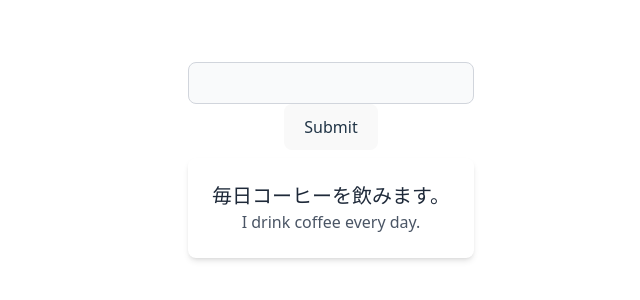
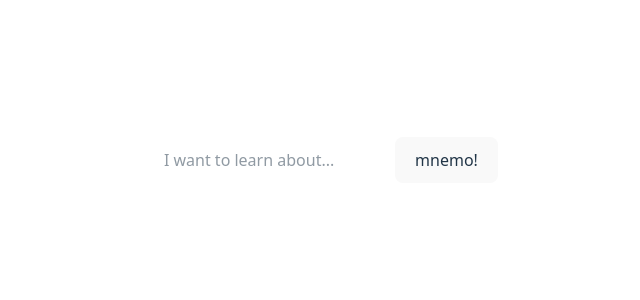
Before and after one commit to mtychu/mnemo, a React (Vite) app in the folder frontend/: page / in a window 1280 px wide. Shown: the part 240-540 px from the top of the page, without its empty margins (309-949 px from the left). Built offline with nearby package versions, Linux system fonts and the light colour scheme.

Commit message:
display sentence cards dynamically on the frontend

```diff
--- a/frontend/index.html
+++ b/frontend/index.html
@@ -4,7 +4,7 @@
     <meta charset="UTF-8" />
     <link rel="icon" type="image/svg+xml" href="src/assets/memo.svg" />
     <meta name="viewport" content="width=device-width, initial-scale=1.0" />
-    <title>mnemo!</title>
+    <title>mnemo.</title>
   </head>
   <body>
     <div id="root"></div>
--- a/frontend/src/App.tsx
+++ b/frontend/src/App.tsx
@@ -1,10 +1,10 @@
 import "./App.css";
-import NewWord from "./components/NewWord";
+import NewWordPage from "./pages/NewWordPage";
 
 function App() {
   return (
     <>
-      <NewWord></NewWord>
+      <NewWordPage></NewWordPage>
     </>
   );
 }
--- /dev/null
+++ b/frontend/src/components/Button.tsx
@@ -0,0 +1,15 @@
+type ButtonProps = {
+  onClick?: () => void;
+  disabled?: boolean;
+  text?: string;
+};
+
+function Button({ onClick, disabled = false, text = "hello" }: ButtonProps) {
+  return (
+    <button onClick={onClick} disabled={disabled}>
+      {text}
+    </button>
+  );
+}
+
+export default Button;
--- /dev/null
+++ b/frontend/src/components/SentenceCard.tsx
@@ -0,0 +1,18 @@
+type SentenceCardProps = {
+  exampleSentence?: string;
+  translation?: string;
+};
+
+function SentenceCard({
+  exampleSentence = "毎日コーヒーを飲みます。",
+  translation = "I drink coffee every day.",
+}: SentenceCardProps) {
+  return (
+    <div className="p-4 border rounded mb-2">
+      <h2>{exampleSentence}</h2>
+      <p>{translation}</p>
+    </div>
+  );
+}
+
+export default SentenceCard;
--- /dev/null
+++ b/frontend/src/components/TextInput.tsx
@@ -0,0 +1,20 @@
+import type { ChangeEvent } from "react";
+
+type TextInputProps = {
+  value: string;
+  onChange: (e: ChangeEvent<HTMLInputElement>) => void;
+  placeholder?: string;
+};
+
+function TextInput({ value, onChange, placeholder = "" }: TextInputProps) {
+  return (
+    <input
+      type="input"
+      value={value}
+      onChange={onChange}
+      placeholder={placeholder}
+    ></input>
+  );
+}
+
+export default TextInput;
--- a/frontend/src/components/NewWord.tsx
+++ b/frontend/src/pages/NewWordPage.tsx
@@ -1,8 +1,12 @@
 import { useEffect, useState, type ChangeEvent } from "react";
+import Button from "../components/Button";
+import TextInput from "../components/TextInput";
+import SentenceCard from "../components/SentenceCard";
 
-function NewWord() {
+function NewWordPage() {
   const [term, setTerm] = useState("");
   const [definition, setDefinition] = useState("");
+  const [sentences, setSentences] = useState([]);
   const [loading, setLoading] = useState(false);
 
   const handleSubmit = async () => {
@@ -20,6 +24,7 @@ function NewWord() {
       // Have to await the JSON parse to get your actual data object
       const data = await response.json();
       setDefinition(data);
+      setSentences(data.example_sentences);
     } catch (err) {
       console.error(err);
     } finally {
@@ -42,27 +47,22 @@ function NewWord() {
 
   return (
     <div>
-      <input
-        type="text"
+      <TextInput
         value={term}
         onChange={handleChange}
-        className="bg-gray-50 border border-gray-300 text-gray-900 text-sm rounded-lg focus:ring-blue-500 focus:border-blue-500 block w-full p-2.5 dark:bg-gray-700 dark:border-gray-600 dark:placeholder-gray-400 dark:text-white dark:focus:ring-blue-500 dark:focus:border-blue-500"
-      ></input>
-      <button
-        className="border-purple-200 text-white-500 hover:border-transparent hover:bg-purple-600 hover:text-white active:bg-purple-700 ..."
-        onClick={handleSubmit}
-      >
-        Submit
-      </button>
+        placeholder="I want to learn about..."
+      ></TextInput>
+      <Button onClick={handleSubmit} text="mnemo!" />
       {loading && <p>Loading...</p>}
-      <div className="bg-white shadow-md mt-2 rounded-lg p-6 max-w-sm">
-        <h2 className="text-xl font-semibold text-gray-800">
-          毎日コーヒーを飲みます。
-        </h2>
-        <p className="text-gray-600">I drink coffee every day.</p>
-      </div>
+      {sentences.map(({ sentence, translation }, index) => (
+        <SentenceCard
+          key={index}
+          exampleSentence={sentence}
+          translation={translation}
+        />
+      ))}
     </div>
   );
 }
 
-export default NewWord;
+export default NewWordPage;
```
